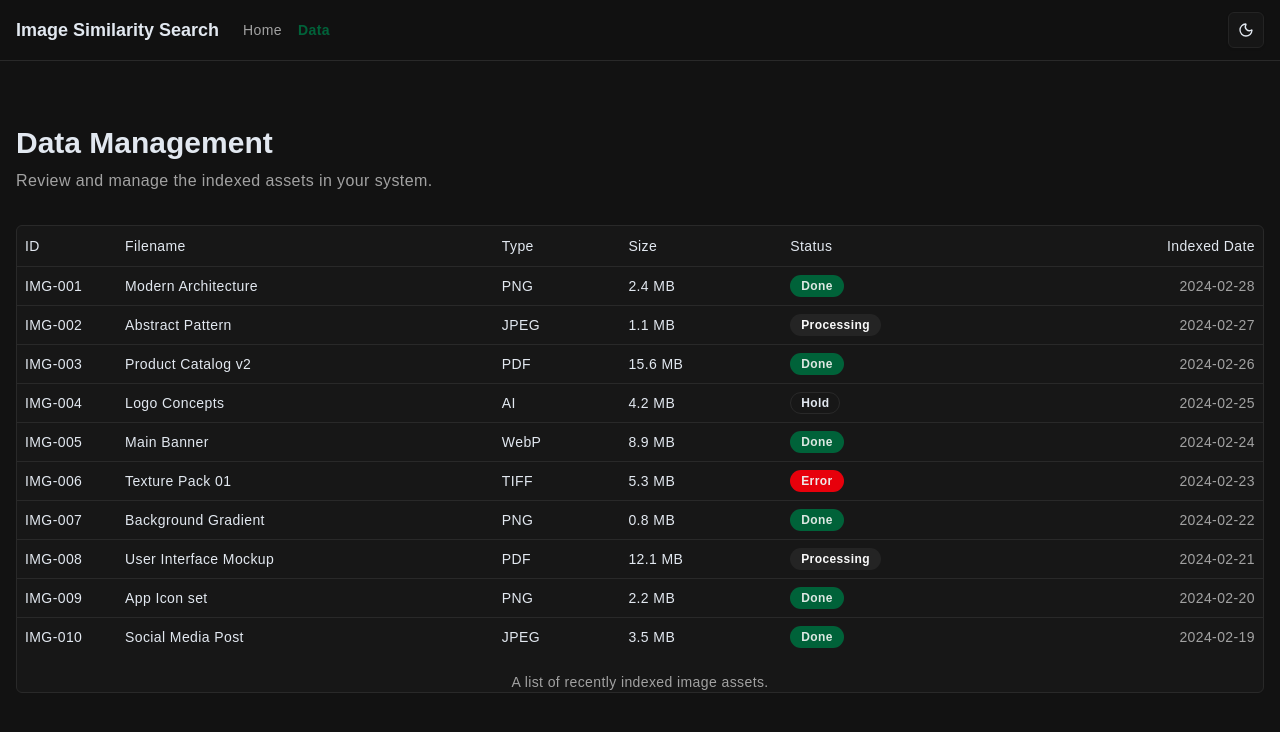
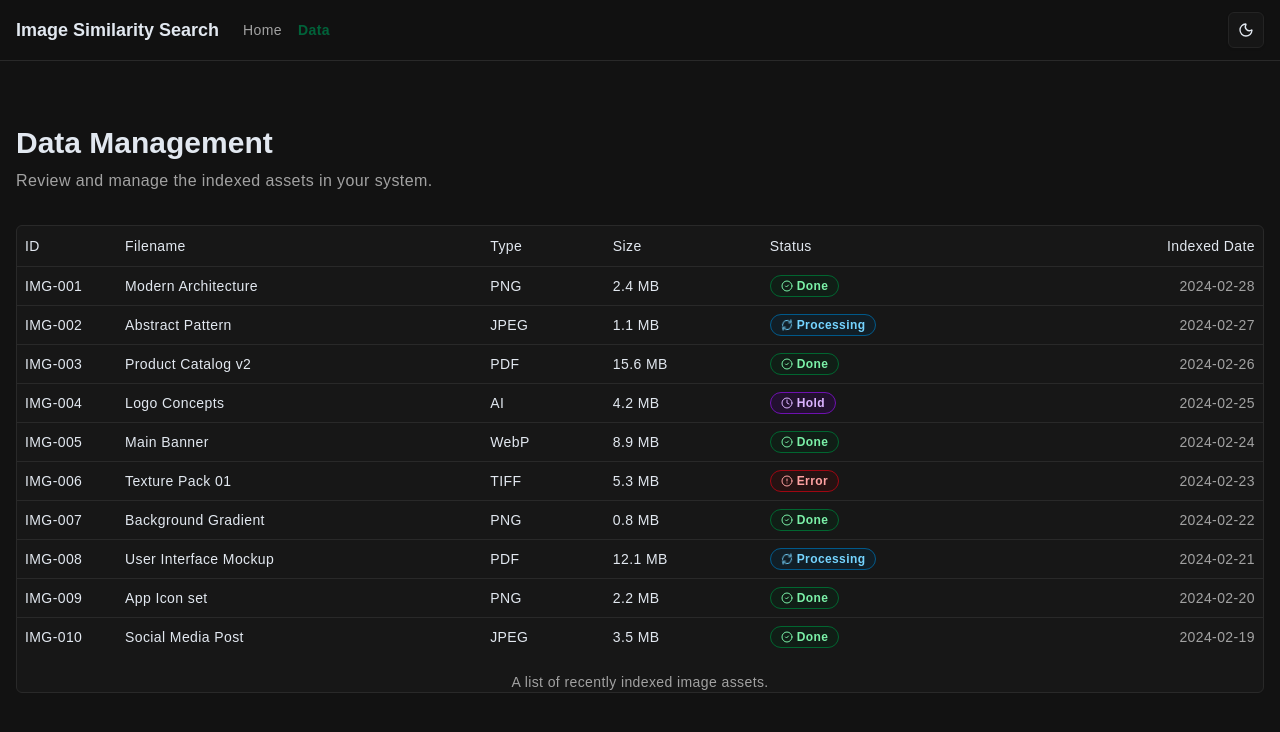
Before and after one commit to achaltrivedi/image-similarity-search, a React (Vite) app in the folder frontend/: page /data in a window 1280 px wide. Shown: the top 732 px of the page. Built offline with nearby package versions, Linux system fonts and the light colour scheme.

Commit message:
Update Data.jsx

```diff
--- a/frontend/src/pages/Data.jsx
+++ b/frontend/src/pages/Data.jsx
@@ -8,6 +8,7 @@ import {
   TableHeader,
   TableRow,
 } from '@/components/ui/table';
+import { CheckCircle2, RefreshCw, Clock, AlertCircle } from 'lucide-react';
 
 const dummyData = [
   {
@@ -92,11 +93,28 @@ const dummyData = [
   },
 ];
 
-const statusVariants = {
-  Done: 'default',
-  Processing: 'secondary',
-  Hold: 'outline',
-  Error: 'destructive',
+const statusConfig = {
+  Done: {
+    class:
+      'bg-green-50 text-green-700 border-green-200 dark:bg-green-950/30 dark:text-green-300 dark:border-green-800',
+    icon: CheckCircle2,
+  },
+  Processing: {
+    class:
+      'bg-sky-50 text-sky-700 border-sky-200 dark:bg-sky-950/30 dark:text-sky-300 dark:border-sky-800',
+    icon: RefreshCw,
+    iconClass: 'animate-spin',
+  },
+  Hold: {
+    class:
+      'bg-purple-50 text-purple-700 border-purple-200 dark:bg-purple-950/30 dark:text-purple-300 dark:border-purple-800',
+    icon: Clock,
+  },
+  Error: {
+    class:
+      'bg-red-50 text-red-700 border-red-200 dark:bg-red-950/30 dark:text-red-300 dark:border-red-800',
+    icon: AlertCircle,
+  },
 };
 
 function Data() {
@@ -123,18 +141,29 @@ function Data() {
             </TableRow>
           </TableHeader>
           <TableBody>
-            {dummyData.map((item) => (
+            {dummyData.map((item) => {
+              const config = statusConfig[item.status];
+              const Icon = config.icon;
+
+              return (
                 <TableRow key={item.id}>
                   <TableCell className="font-medium">{item.id}</TableCell>
                   <TableCell>{item.name}</TableCell>
                   <TableCell>{item.type}</TableCell>
                   <TableCell>{item.size}</TableCell>
                   <TableCell>
-                  <Badge variant={statusVariants[item.status]}>{item.status}</Badge>
+                    <Badge className={`gap-1 ${config.class}`}>
+                      <Icon
+                        data-icon="inline-start"
+                        className={`w-3 h-3 ${config.iconClass || ''}`}
+                      />
+                      {item.status}
+                    </Badge>
                   </TableCell>
                   <TableCell className="text-right text-muted-foreground">{item.date}</TableCell>
                 </TableRow>
-            ))}
+              );
+            })}
           </TableBody>
         </Table>
       </div>
```
Lines whose indentation alone changed are shown as unchanged.
